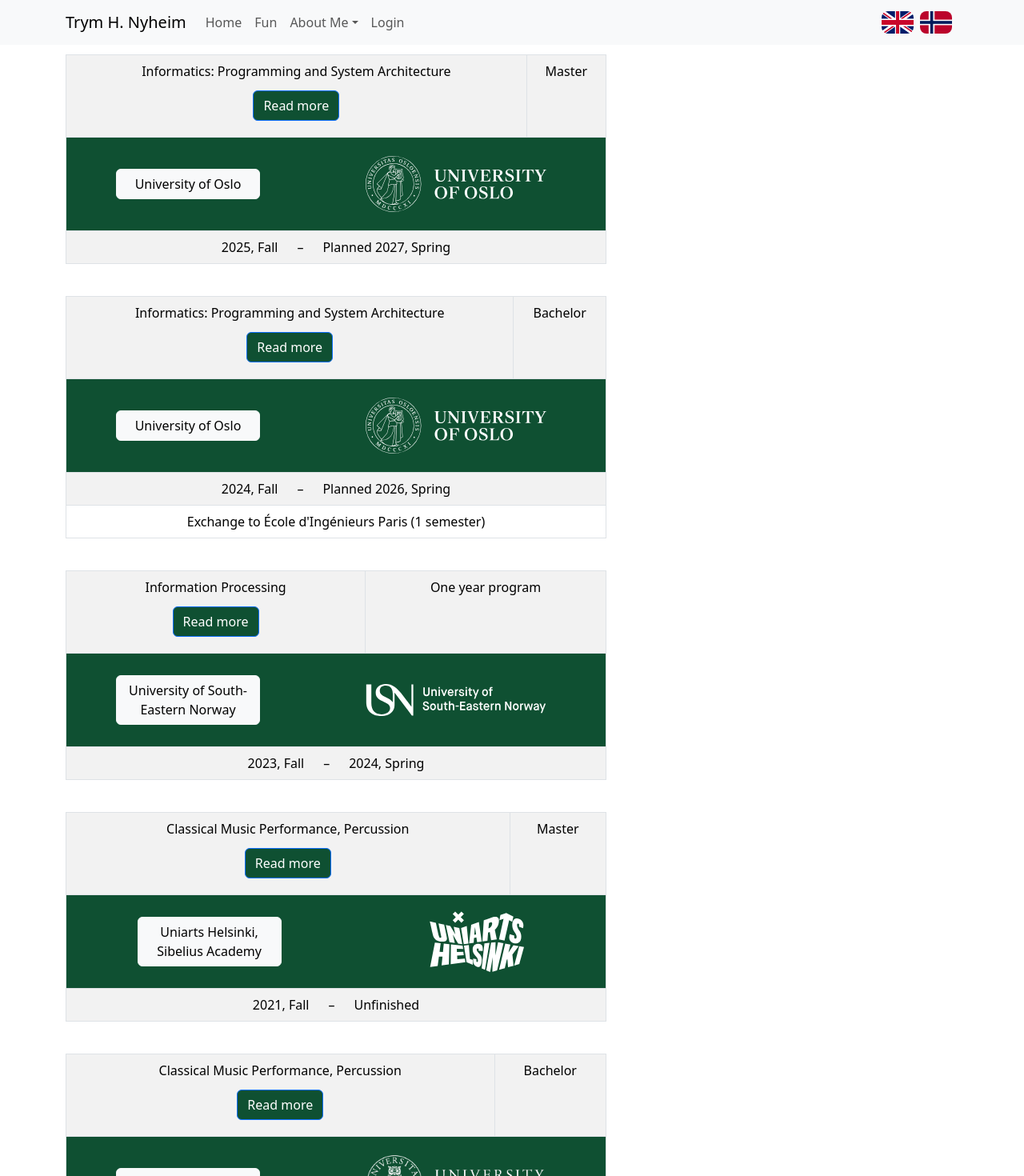
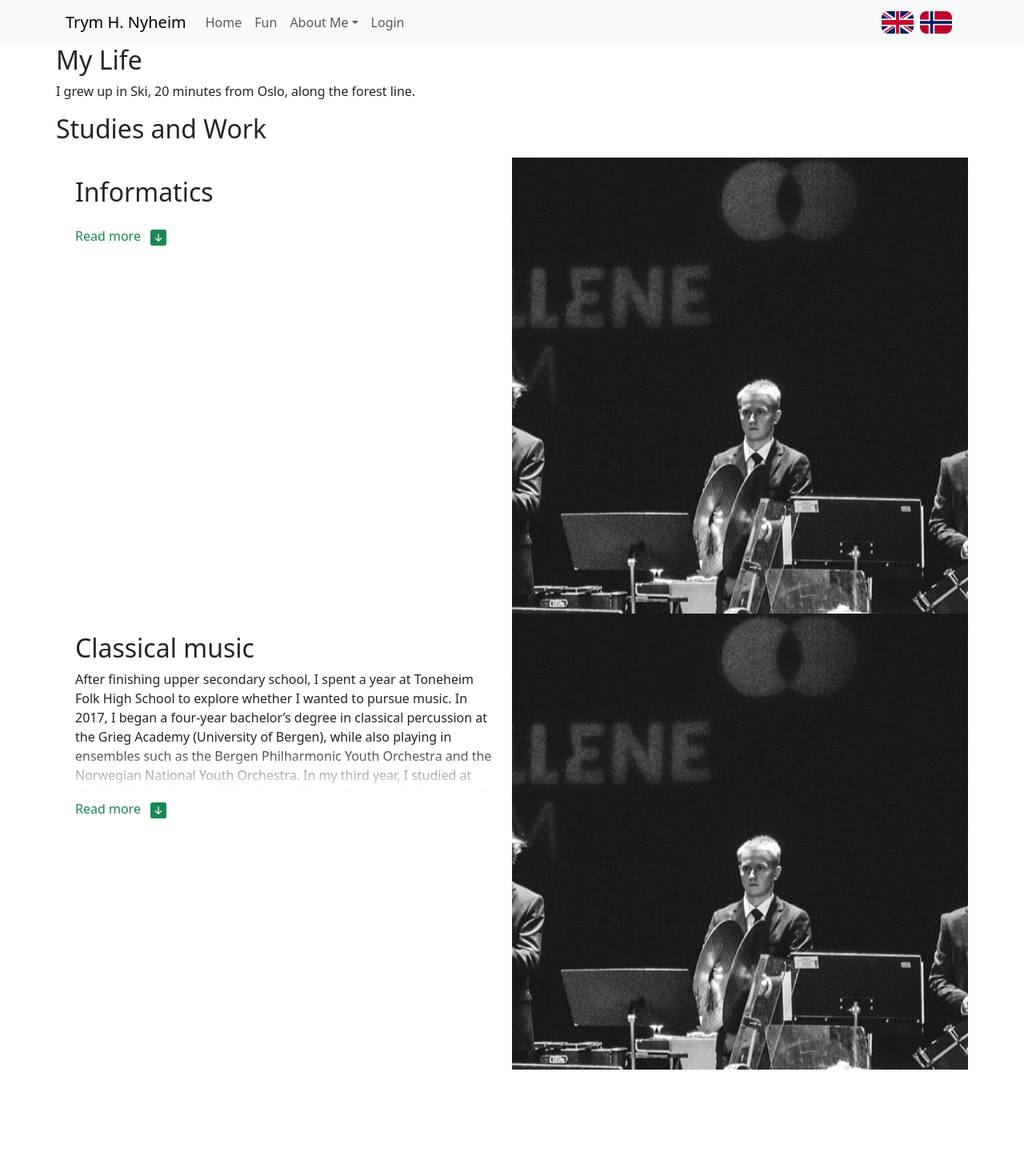
Before and after one commit to Trymnyheim/Webpage, a React (Vite) app in the folder frontend/: page /aboutme in a window 1280 px wide. Shown: the top 1470 px of the page at 80% size. After the commit the page ends 1337 px from the top, so only its background shows below. Built offline with nearby package versions, Linux system fonts and the light colour scheme.

Commit message:
fix: clean up

```diff
--- a/frontend/src/pages/AboutMe.jsx
+++ b/frontend/src/pages/AboutMe.jsx
@@ -1,12 +1,64 @@
-import EducationContainer from "../components/education/EducationContainer";
+import { useTranslation } from 'react-i18next';
+import { Routes, Route } from 'react-router-dom';
+import EducationContainer from '../components/education/EducationContainer';
+import ReadMore from '../components/containers/ReadMore.jsx'
 
 function AboutMe() {
 
+    const {t} = useTranslation('aboutme');
+
+    // const name = `${t('name.first')} ${t('name.middle')} ${t('name.last')}`;
+
+    const container = { display: 'flex', flexWrap: 'wrap' };
+    const item = { flex: '1 1 400px'};
+
     return (
-        <>
-            <EducationContainer />
-
-        </>
+        <Routes>
+            <Route index element={
+                <>
+                    <div>
+                        <h2>{t('personal')}</h2>
+                        <p>{t('personal-text')}</p>
+                        <h2>{t('professional.title')}</h2>
+                        <p>{t('professional.IT.about')}</p>
+                        <p>{t('professional.IT.experience')}</p>
+                    </div>
+                    <div style={container}>
+                        <div style={item}>
+                            <ReadMore content={
+                                <>
+                                    <h2>{t('professional.IT.title')}</h2>
+                                    <p>{t('professional.IT.about')}</p>
+                                    <p>{t('professional.IT.experience')}</p>
+                                </>
+                            }/>
+                        </div>
+                        <img
+                            src="/imgs/me/us-sq.jpg"
+                            style={item}
+                        />
+                    </div>
+                    <div style={container}>
+                        <div style={item}>
+                            <ReadMore content={
+                                <>
+                                    <h2>{t('professional.music.title')}</h2>
+                                    <p>{t('professional.music.about')}</p>
+                                    <p>{t('professional.music.experience')}</p>
+                                </>
+                            }/>
+                        </div>
+                        <img
+                            src="/imgs/me/us-sq.jpg"
+                            style={item}
+                        />
+                    </div>
+                </>
+            } />
+            <Route path="education" element={
+                <EducationContainer />
+            }/>
+        </Routes>
     )
 }
 
```
